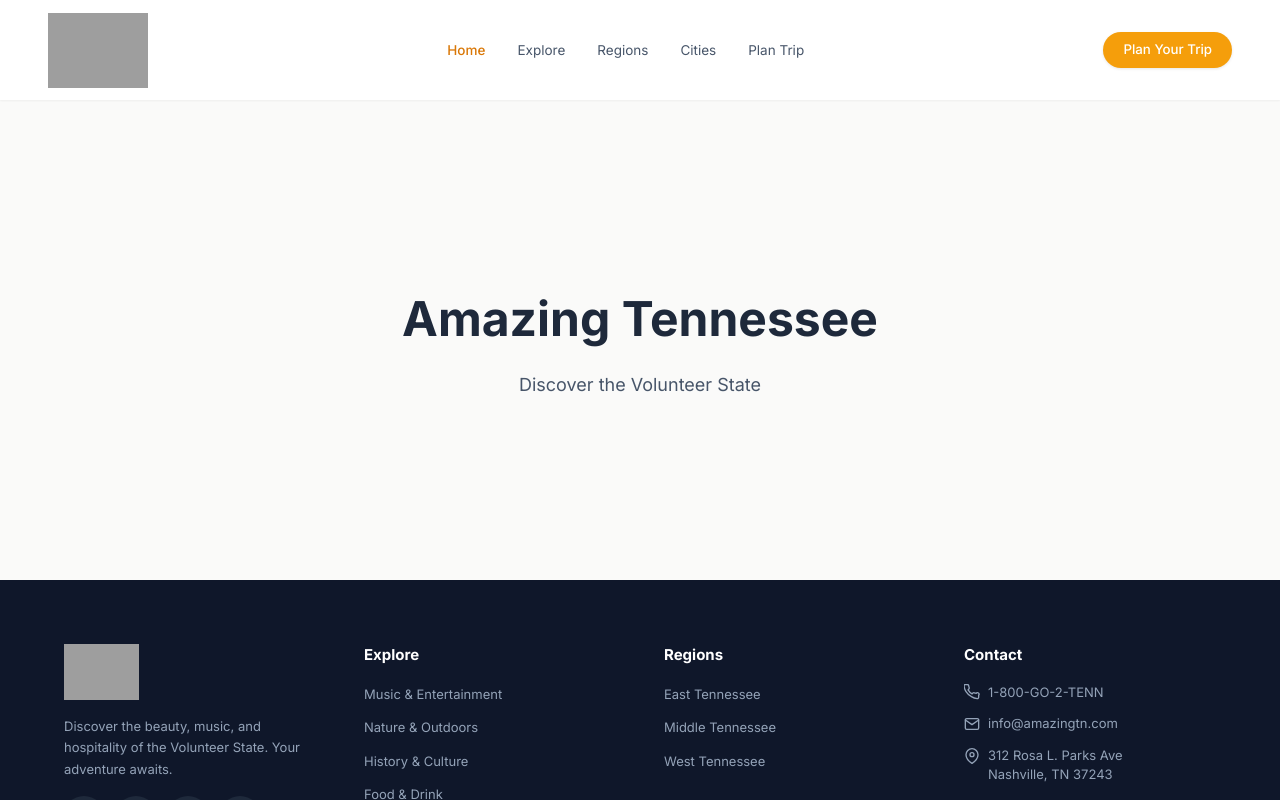
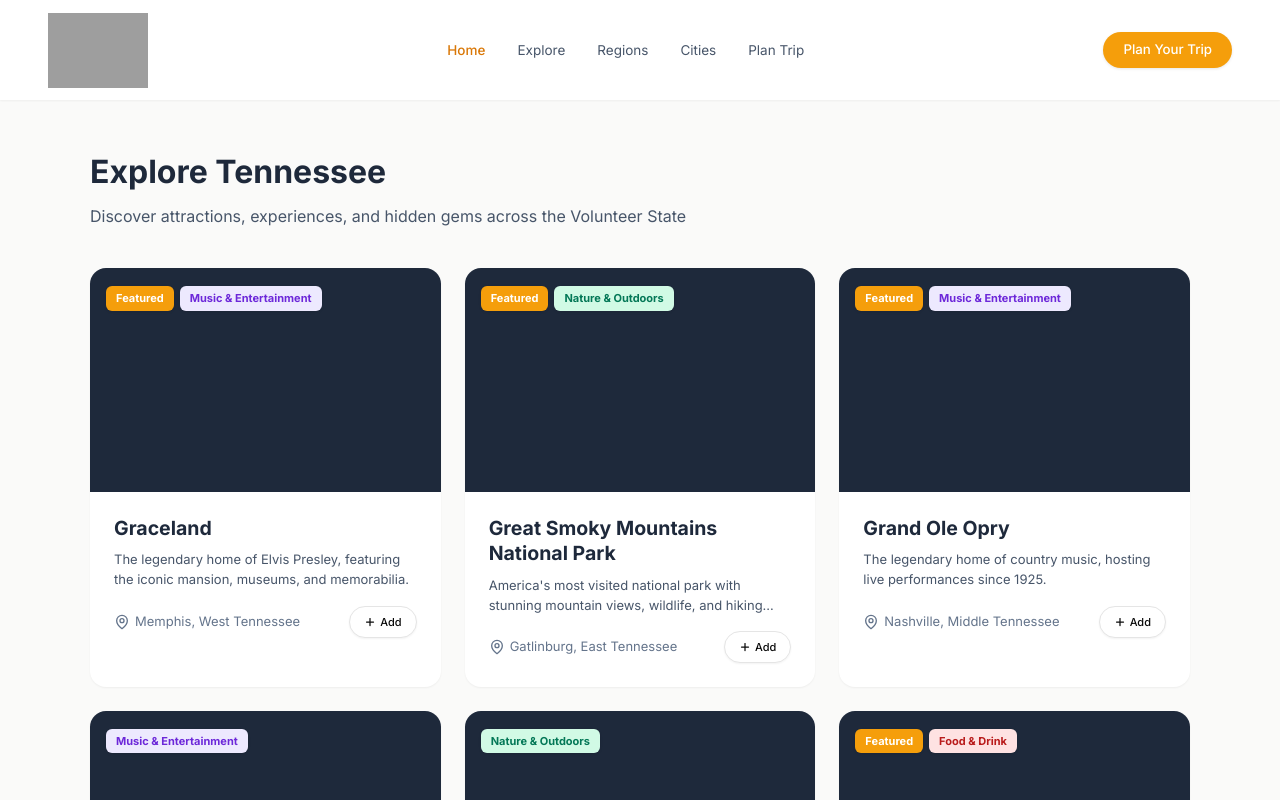
Before and after one commit to jasonjulien/amazingtn, a Next.js app: page / in a window 1280 px wide. Shown: the top 800 px of the page. Built offline with nearby package versions, Linux system fonts and the light colour scheme; grey boxes are pictures that could not be loaded.

Commit message:
Add DestinationCard component with hover effects

```diff
--- a/src/app/(frontend)/page.tsx
+++ b/src/app/(frontend)/page.tsx
@@ -1,13 +1,79 @@
+import DestinationCard from '@/components/DestinationCard'
+
+const sampleDestinations = [
+  {
+    slug:             'graceland',
+    name:             'Graceland',
+    shortDescription: 'The legendary home of Elvis Presley, featuring the iconic mansion, museums, and memorabilia.',
+    city:             'Memphis',
+    region:           'west' as const,
+    category:         'music' as const,
+    featured:         true,
+  },
+  {
+    slug:             'great-smoky-mountains',
+    name:             'Great Smoky Mountains National Park',
+    shortDescription: "America's most visited national park with stunning mountain views, wildlife, and hiking trails.",
+    city:             'Gatlinburg',
+    region:           'east' as const,
+    category:         'nature' as const,
+    featured:         true,
+  },
+  {
+    slug:             'grand-ole-opry',
+    name:             'Grand Ole Opry',
+    shortDescription: 'The legendary home of country music, hosting live performances since 1925.',
+    city:             'Nashville',
+    region:           'middle' as const,
+    category:         'music' as const,
+    featured:         true,
+  },
+  {
+    slug:             'beale-street',
+    name:             'Beale Street',
+    shortDescription: 'The home of the blues, lined with legendary clubs, restaurants, and live music venues.',
+    city:             'Memphis',
+    region:           'west' as const,
+    category:         'music' as const,
+  },
+  {
+    slug:             'ruby-falls',
+    name:             'Ruby Falls',
+    shortDescription: "America's tallest and deepest underground waterfall, located deep inside Lookout Mountain.",
+    city:             'Chattanooga',
+    region:           'east' as const,
+    category:         'nature' as const,
+  },
+  {
+    slug:             'jack-daniels-distillery',
+    name:             'Jack Daniels Distillery',
+    shortDescription: "Tour the world's oldest registered distillery and learn the secrets of Tennessee whiskey.",
+    city:             'Lynchburg',
+    region:           'middle' as const,
+    category:         'food' as const,
+    featured:         true,
+  },
+]
+
 export default function HomePage() {
   return (
-    <div style={{ minHeight: '60vh', display: 'flex', alignItems: 'center', justifyContent: 'center' }}>
-      <div style={{ textAlign: 'center' }}>
-        <h1 style={{ fontSize: '48px', fontWeight: 700, color: '#1e293b', marginBottom: '16px' }}>
-          Amazing Tennessee
-        </h1>
-        <p style={{ fontSize: '18px', color: '#475569' }}>
-          Discover the Volunteer State
-        </p>
+    <div style={{ padding: '48px', background: '#fafaf9', minHeight: '100vh' }}>
+      <div style={{ maxWidth: '1100px', margin: '0 auto' }}>
+      <h1 style={{ fontSize: '32px', fontWeight: 700, color: '#1e293b', marginBottom: '8px' }}>
+        Explore Tennessee
+      </h1>
+      <p style={{ fontSize: '16px', color: '#475569', marginBottom: '40px' }}>
+        Discover attractions, experiences, and hidden gems across the Volunteer State
+      </p>
+      <div style={{
+        display:             'grid',
+        gridTemplateColumns: 'repeat(3, 1fr)',
+        gap:                 '24px',
+      }}>
+        {sampleDestinations.map(d => (
+          <DestinationCard key={d.slug} {...d} />
+        ))}
+      </div>
       </div>
     </div>
   )
--- /dev/null
+++ b/src/components/DestinationCard.tsx
@@ -0,0 +1,241 @@
+'use client'
+
+import Link from 'next/link'
+import { useState } from 'react'
+
+export type Category =
+  | 'music'
+  | 'nature'
+  | 'history'
+  | 'food'
+  | 'adventure'
+  | 'family'
+
+export interface DestinationCardProps {
+  slug:             string
+  name:             string
+  shortDescription: string
+  city:             string
+  region:           'east' | 'middle' | 'west'
+  category:         Category
+  featured?:        boolean
+  heroImage?:       string
+  onAdd?:           (slug: string) => void
+}
+
+/* ─── Category config ────────────────────────── */
+const categoryConfig: Record<Category, { label: string; bg: string; color: string }> = {
+  music:     { label: 'Music & Entertainment', bg: '#ede9fe', color: '#6d28d9' },
+  nature:    { label: 'Nature & Outdoors',      bg: '#d1fae5', color: '#047857' },
+  history:   { label: 'History & Culture',      bg: '#fef3c7', color: '#b45309' },
+  food:      { label: 'Food & Drink',            bg: '#fee2e2', color: '#b91c1c' },
+  adventure: { label: 'Adventure',               bg: '#cffafe', color: '#0e7490' },
+  family:    { label: 'Family Fun',              bg: '#fce7f3', color: '#be185d' },
+}
+
+const regionLabel: Record<string, string> = {
+  east:   'East Tennessee',
+  middle: 'Middle Tennessee',
+  west:   'West Tennessee',
+}
+
+export default function DestinationCard({
+  slug,
+  name,
+  shortDescription,
+  city,
+  region,
+  category,
+  featured = false,
+  heroImage,
+  onAdd,
+}: DestinationCardProps) {
+  const [hovered, setHovered]   = useState(false)
+  const [addHovered, setAddHovered] = useState(false)
+  const cat = categoryConfig[category]
+
+  return (
+    <Link
+      href={`/destinations/${slug}`}
+      style={{
+        display:       'block',
+        background:    '#fff',
+        borderRadius:  '16px',
+        overflow:      'hidden',
+        boxShadow:     hovered
+          ? '0 8px 24px rgba(0,0,0,.10), 0 2px 6px rgba(0,0,0,.06)'
+          : '0 1px 2px rgba(0,0,0,.05)',
+        transform:     hovered ? 'translateY(-3px)' : 'translateY(0)',
+        transition:    'box-shadow 0.2s ease, transform 0.2s ease',
+        cursor:        'pointer',
+        textDecoration:'none',
+        color:         'inherit',
+      }}
+      onMouseEnter={() => setHovered(true)}
+      onMouseLeave={() => setHovered(false)}
+    >
+
+      {/* ── Hero image ── */}
+      <div style={{
+        position:   'relative',
+        height:     '224px',
+        overflow:   'hidden',
+        background: '#1e293b',
+      }}>
+        {heroImage && (
+          <img
+            src={heroImage}
+            alt={name}
+            style={{
+              position:   'absolute',
+              inset:      0,
+              width:      '100%',
+              height:     '100%',
+              objectFit:  'cover',
+              transform:  hovered ? 'scale(1.04)' : 'scale(1)',
+              transition: 'transform 0.4s ease',
+            }}
+          />
+        )}
+
+        {/* Gradient overlay on hover */}
+        <div style={{
+          position:   'absolute',
+          inset:      0,
+          background: 'linear-gradient(to top, rgba(0,0,0,0.4), rgba(0,0,0,0))',
+          opacity:    hovered ? 1 : 0,
+          transition: 'opacity 0.2s ease',
+        }} />
+
+        {/* Badges */}
+        <div style={{
+          position: 'absolute',
+          top:      '18px',
+          left:     '16px',
+          display:  'flex',
+          gap:      '6px',
+          flexWrap: 'wrap',
+        }}>
+          {featured && (
+            <span style={badgeStyle('#f59e0b', '#fff')}>Featured</span>
+          )}
+          <span style={badgeStyle(cat.bg, cat.color)}>{cat.label}</span>
+        </div>
+      </div>
+
+      {/* ── Card body ── */}
+      <div style={{ padding: '24px' }}>
+        <h3 style={{
+          fontSize:     '19.5px',
+          fontWeight:   700,
+          color:        '#1e293b',
+          marginBottom: '8px',
+          lineHeight:   '1.3',
+        }}>
+          {name}
+        </h3>
+
+        <p style={{
+          fontSize:     '13px',
+          color:        '#475569',
+          lineHeight:   '1.55',
+          marginBottom: '16px',
+          display:      '-webkit-box',
+          WebkitLineClamp: 2,
+          WebkitBoxOrient: 'vertical',
+          overflow:     'hidden',
+        }}>
+          {shortDescription}
+        </p>
+
+        {/* Footer row */}
+        <div style={{
+          display:        'flex',
+          justifyContent: 'space-between',
+          alignItems:     'center',
+        }}>
+          {/* Location */}
+          <div style={{
+            display:    'flex',
+            alignItems: 'center',
+            gap:        '5px',
+          }}>
+            <LocationIcon />
+            <span style={{ fontSize: '13px', color: '#64748b' }}>
+              {city}, {regionLabel[region]}
+            </span>
+          </div>
+
+          {/* Add button */}
+          <button
+            onClick={e => {
+              e.preventDefault()
+              onAdd?.(slug)
+            }}
+            onMouseEnter={() => setAddHovered(true)}
+            onMouseLeave={() => setAddHovered(false)}
+            style={{
+              display:      'inline-flex',
+              alignItems:   'center',
+              gap:          '4px',
+              height:       '32px',
+              padding:      '0 14px',
+              borderRadius: '9999px',
+              fontSize:     '11px',
+              fontWeight:   500,
+              color:        addHovered ? '#fff' : '#0a0a0a',
+              background:   addHovered ? '#f59e0b' : '#fff',
+              border:       '1px solid #e5e5e5',
+              boxShadow:    '0 1px 2px rgba(0,0,0,.05)',
+              cursor:       'pointer',
+              transition:   'background 0.15s ease, color 0.15s ease, border-color 0.15s ease',
+              borderColor:  addHovered ? '#f59e0b' : '#e5e5e5',
+              flexShrink:   0,
+            }}
+          >
+            <PlusIcon color={addHovered ? '#fff' : '#0a0a0a'} />
+            Add
+          </button>
+        </div>
+      </div>
+    </Link>
+  )
+}
+
+/* ─── Icons ──────────────────────────────────── */
+function LocationIcon() {
+  return (
+    <svg width="16" height="16" viewBox="0 0 24 24" fill="none"
+      stroke="#64748b" strokeWidth="2" strokeLinecap="round" strokeLinejoin="round"
+      style={{ flexShrink: 0 }}>
+      <path d="M20 10c0 6-8 12-8 12S4 16 4 10a8 8 0 0 1 16 0Z"/>
+      <circle cx="12" cy="10" r="3"/>
+    </svg>
+  )
+}
+
+function PlusIcon({ color }: { color: string }) {
+  return (
+    <svg width="12" height="12" viewBox="0 0 24 24" fill="none"
+      stroke={color} strokeWidth="2.5" strokeLinecap="round">
+      <line x1="12" y1="5" x2="12" y2="19"/>
+      <line x1="5" y1="12" x2="19" y2="12"/>
+    </svg>
+  )
+}
+
+/* ─── Badge helper ───────────────────────────── */
+function badgeStyle(bg: string, color: string): React.CSSProperties {
+  return {
+    display:      'inline-flex',
+    alignItems:   'center',
+    padding:      '4px 10px',
+    borderRadius: '6px',
+    fontSize:     '11px',
+    fontWeight:   700,
+    background:   bg,
+    color:        color,
+    boxShadow:    '0 1px 3px rgba(0,0,0,.1)',
+    whiteSpace:   'nowrap',
+  }
+}
```
